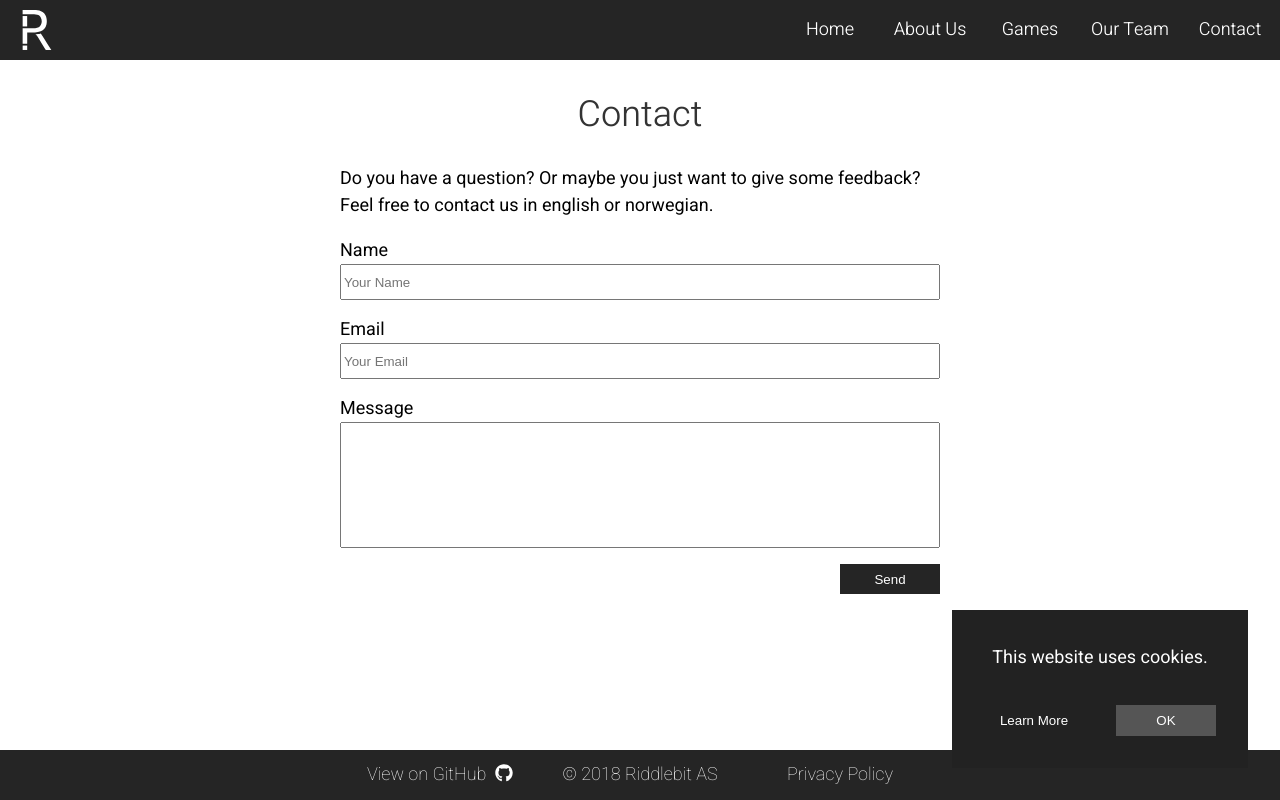
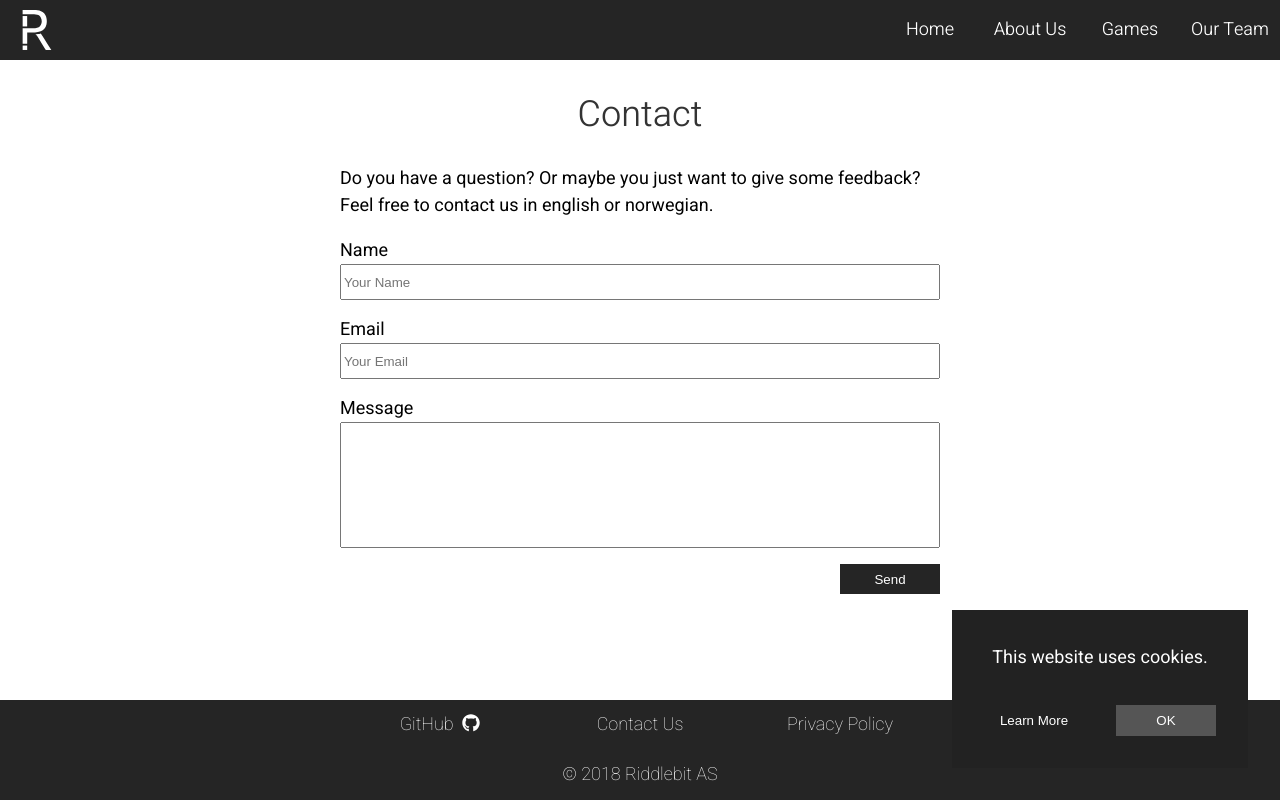
Before and after one commit to havi95/riddlebit-website, a React (Create React App) app: page /contact in a window 1280 px wide. Built offline with nearby package versions, Linux system fonts and the light colour scheme.

Commit message:
Move "Contact" link to footer + some other changes

```diff
--- a/src/components/Content/Content.css
+++ b/src/components/Content/Content.css
@@ -5,6 +5,7 @@
 
 .content-section {
     padding: 4rem;
+    padding-bottom: 0;
 }
 
 .content-section h1 {
--- a/src/components/Footer/Footer.css
+++ b/src/components/Footer/Footer.css
@@ -1,11 +1,18 @@
 footer {
-    width: 100%;
+    max-width: 100%;
+    color: white;
+    font-weight: 100;
     background-color: #252525;
-    height: auto;
-    color: white;
     display: flex;
-    justify-content: center;
-    font-weight: 100;
+    flex-direction: column;
+    align-items: center;
+}
+
+.footer {
+    max-width: 800px;
+    display: grid;
+    grid-template-columns: 1fr 1fr 1fr;
+    justify-items: center;
 }
 
 footer div {
@@ -24,8 +31,8 @@ footer div {
     cursor: pointer;
 }
 
-@media (max-width: 600px) {
-    footer {
-        flex-direction: column;
+@media (max-width: 550px) {
+    .footer {
+        grid-template-columns: 1fr;
     }
 }
--- a/src/components/Footer/Footer.js
+++ b/src/components/Footer/Footer.js
@@ -1,23 +1,28 @@
 import React from 'react';
 import './Footer.css';
 import { FontAwesomeIcon } from '@fortawesome/react-fontawesome';
-import { withRouter } from 'react-router-dom'
+import { Link } from 'react-router-dom'
 
-const Footer = ({history}) => (
+const Footer = () => (
     <footer>
-        <div>
-            <a className='footer-link' href='https://github.com/Riddlebit/riddlebit-website'>
-                View on GitHub &nbsp;
-                <FontAwesomeIcon icon={['fab', 'github']} />
-            </a>
+        <div className='footer'>
+            <div>
+                <a className='footer-link' href='https://github.com/Riddlebit'>
+                    GitHub &nbsp;
+                    <FontAwesomeIcon icon={['fab', 'github']} />
+                </a>
+            </div>
+            <div>
+                <Link className='footer-link' to='/contact'>Contact Us</Link>
+            </div>
+            <div>
+                <Link className='footer-link' to='/privacy'>Privacy Policy</Link>
+            </div>
         </div>
         <div className='copyright'>
             &copy; {(new Date()).getFullYear()} Riddlebit AS
         </div>
-        <div>
-            <a className='footer-link' onClick={() => history.push('/privacy')}>Privacy Policy</a>
-        </div>
     </footer>
 );
 
-export default withRouter(Footer);
+export default Footer;
--- a/src/components/Navbar/Navbar.js
+++ b/src/components/Navbar/Navbar.js
@@ -1,7 +1,7 @@
 import React, { Component } from 'react';
 import logo from '../../logo.svg';
 import './Navbar.css';
-import { NavLink } from 'react-router-dom';
+import { NavLink, Link } from 'react-router-dom';
 import { FontAwesomeIcon } from '@fortawesome/react-fontawesome';
 
 class Navbar extends Component {
@@ -31,7 +31,7 @@ class Navbar extends Component {
     render() {
         return (
             <div className={['navbar', this.state.navOpen ? 'navbar-open' : ''].join(' ')}>
-                <a className='navbar-logo' href='/'><img src={logo} alt="logo" /></a>
+                <Link className='navbar-logo' to='/'><img src={logo} alt="logo" /></Link>
                 <nav>
                     <ul className='navlinks'>
                         <li><div className={['nav-toggle', this.state.navOpen ? 'hide-nav-toggle' : 'show-nav-toggle'].join(' ')}>
@@ -44,7 +44,6 @@ class Navbar extends Component {
                         <li><NavLink onClick={this.close} className='navlink' to='/about'><div>About Us</div></NavLink></li>
                         <li><NavLink onClick={this.close} className='navlink' to='/games'><div>Games</div></NavLink></li>
                         <li><NavLink onClick={this.close} className='navlink' to='/our-team'><div>Our Team</div></NavLink></li>
-                        <li><NavLink onClick={this.close} className='navlink' to='/contact'><div>Contact</div></NavLink></li>
                     </ul>
                 </nav>
             </div>
```
